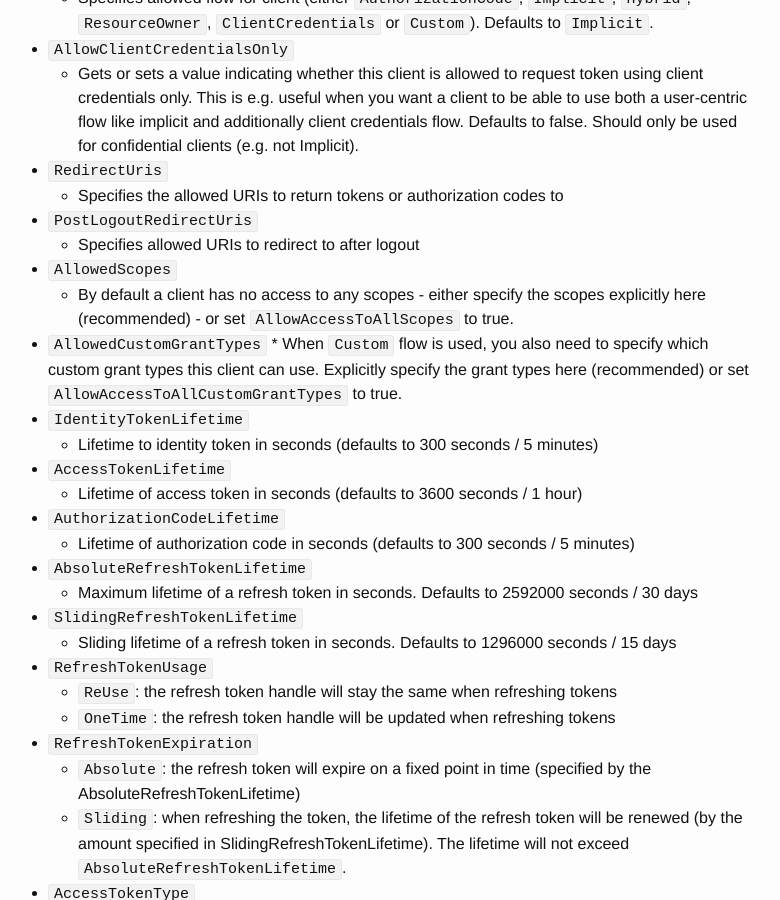
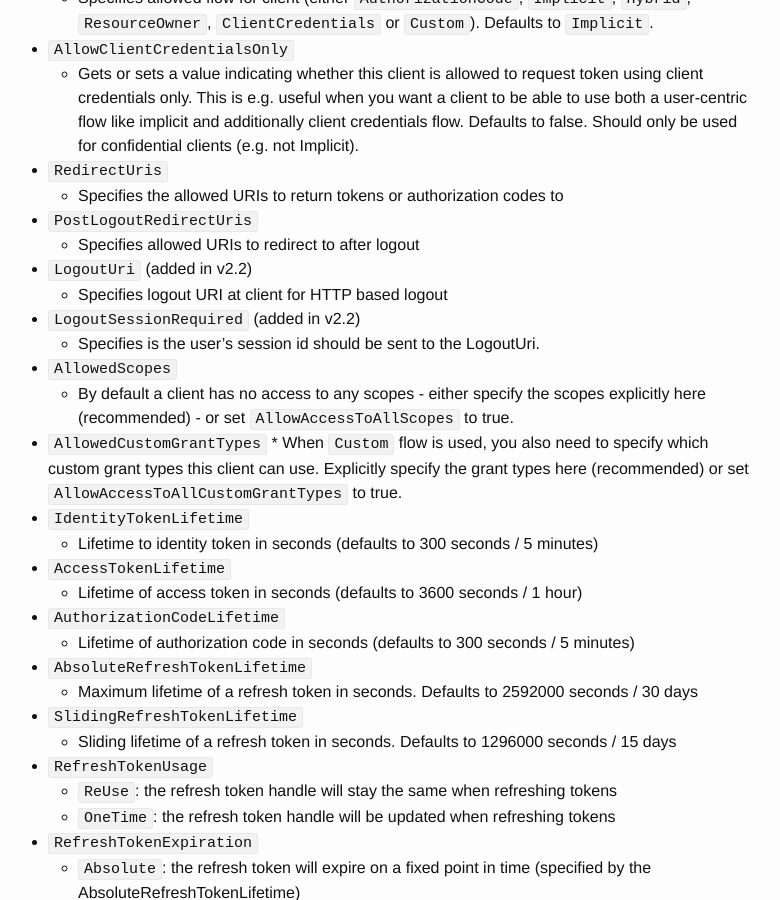
Before and after one commit to IdentityServer/Documentation, a Jekyll site: the page built from docsv2/configuration/clients.md, in a window 1280 px wide and 900 px high, scrolled down 660 px. Shown: the whole window, without its empty margins (252-1032 px from the left). Built offline with Jekyll 4.4.1, drawn with Linux system fonts in a browser that asks for light colours; Markdown is read by kramdown in place of the engine named in the settings.

Commit message:
Update clients.md

```diff
--- a/docsv2/configuration/clients.md
+++ b/docsv2/configuration/clients.md
@@ -30,6 +30,10 @@ The `Client` class models an OpenID Connect or OAuth2 client - e.g. a native app
     * Specifies the allowed URIs to return tokens or authorization codes to
 * `PostLogoutRedirectUris`
     * Specifies allowed URIs to redirect to after logout
+* `LogoutUri` (added in v2.2)
+    * Specifies logout URI at client for HTTP based logout
+* `LogoutSessionRequired` (added in v2.2)
+    * Specifies is the user's session id should be sent to the LogoutUri.
 * `AllowedScopes`
     * By default a client has no access to any scopes - either specify the scopes explicitly here (recommended) -
       or set `AllowAccessToAllScopes` to true.
```
